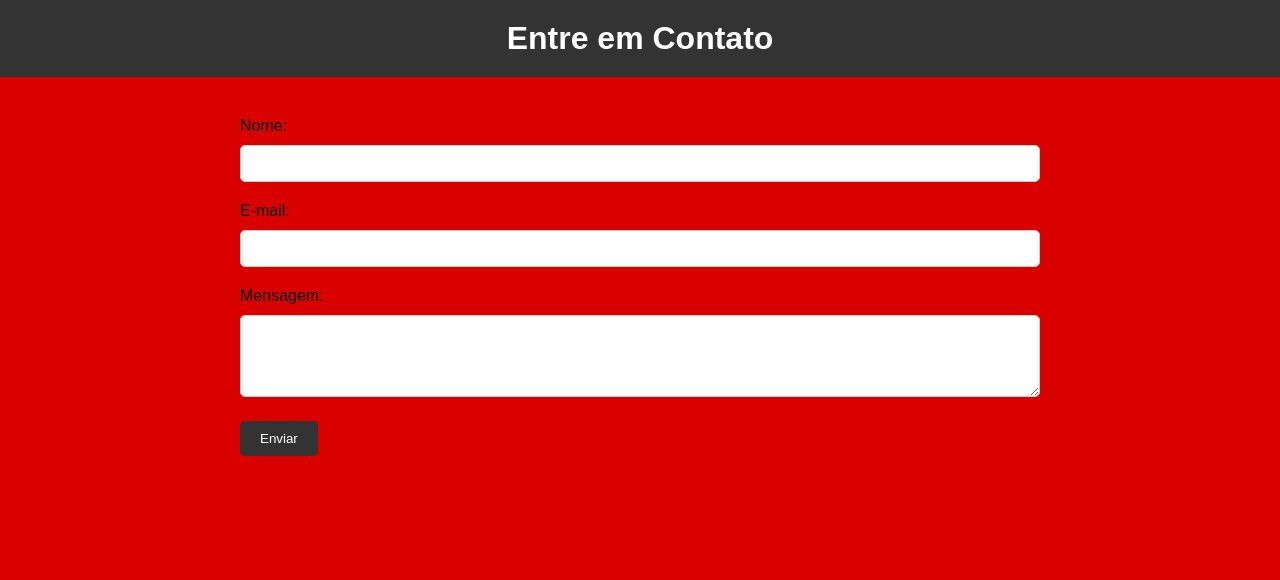
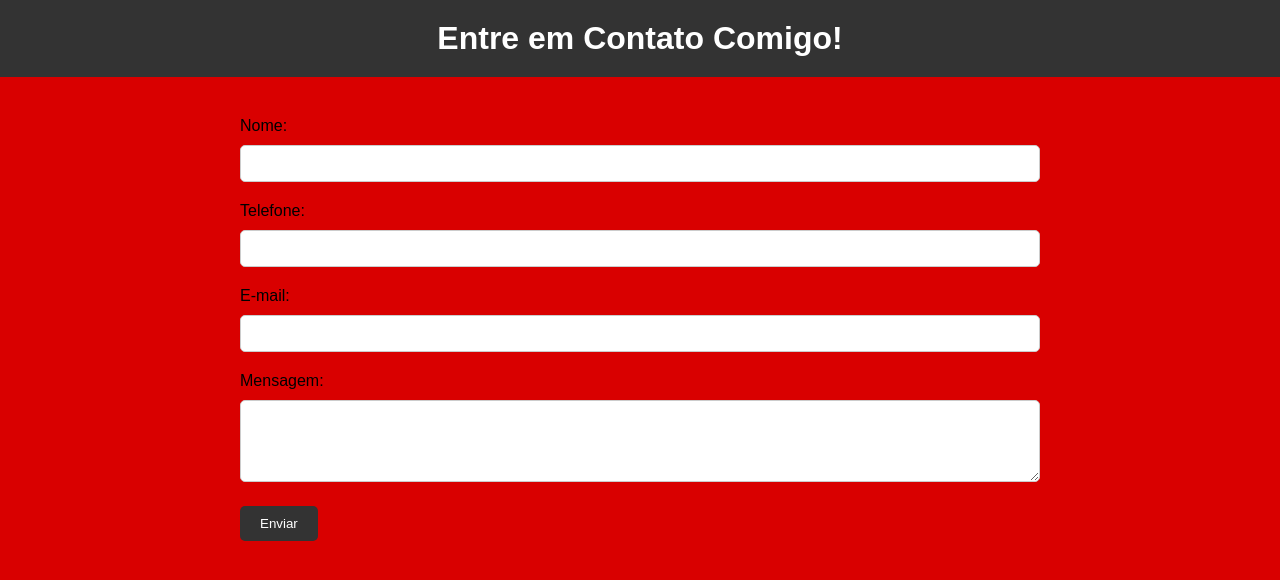
Before and after one commit to Hdzin007pd/exercicio-5-merge, a plain HTML site: page contatc.html in a window 1280 px wide. Drawn offline with Linux system fonts and the light colour scheme.

Commit message:
atualize página de contato para receber telefone

```diff
--- a/contatc.html
+++ b/contatc.html
@@ -8,12 +8,15 @@
 </head>
 <body>
     <header>
-        <h1>Entre em Contato</h1>
+        <h1>Entre em Contato Comigo!</h1>
     </header>
     <div class="container">
         <form id="contactForm">
             <label for="name">Nome:</label>
             <input type="text" id="name" name="name" required>
+
+            <label for="tel">Telefone:</label>
+            <input type="tel" id="tel" name="tel" required>
 
             <label for="email">E-mail:</label>
             <input type="email" id="email" name="email" required>
```
